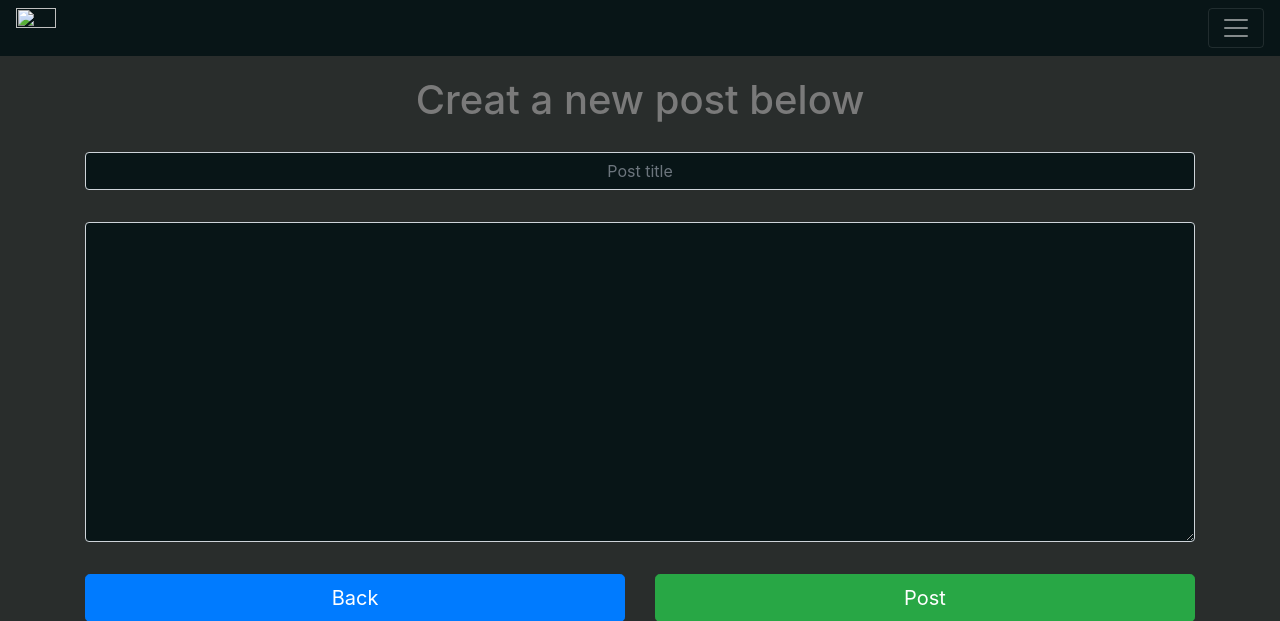
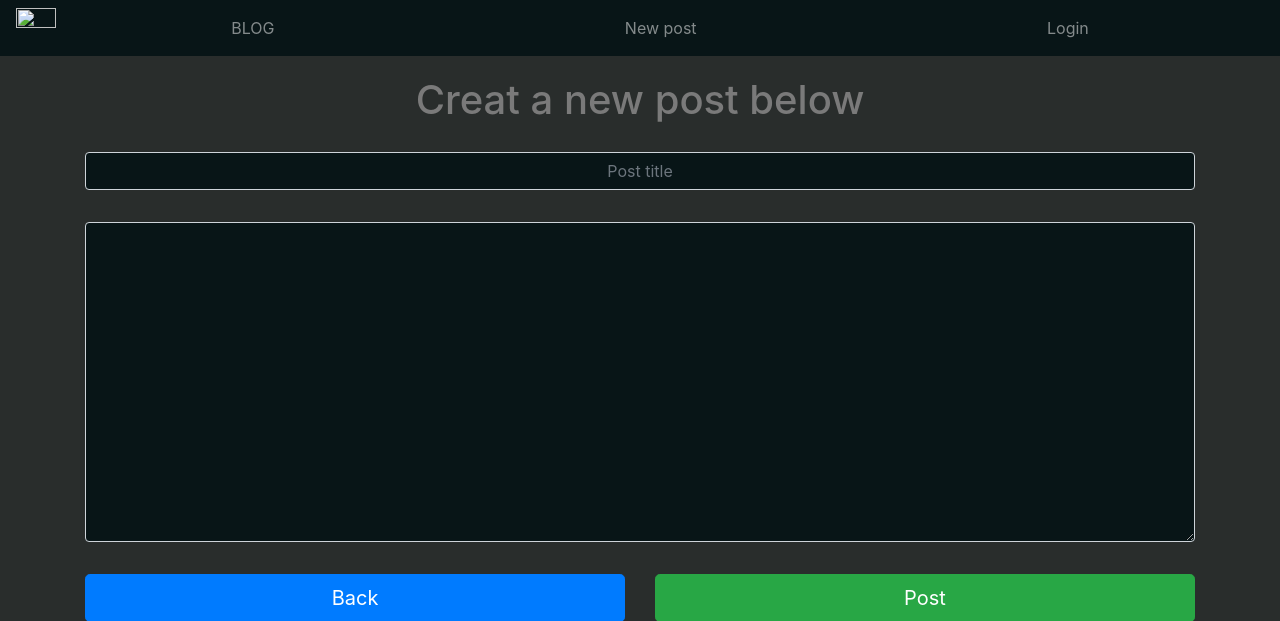
Before and after one commit to a-watkin/flask-mvb, a Flask app: page /posts/new/ in a window 1280 px wide. Shown: the top 621 px of the page. Run offline with Flask 2, Linux system fonts and the light colour scheme; some libraries are stand-ins or nearby versions; some web fonts are replaced.

Commit message:
change navbar to expand

```diff
--- a/templates/base_template.html
+++ b/templates/base_template.html
@@ -61,7 +61,7 @@
     <title>Minimal viable blog</title>
   </head>
 
-  <nav class="navbar navbar-dark">
+  <nav class="navbar navbar-expand-lg navbar-dark">
     <a href="/">
       <img
         class="img-fluid"
@@ -86,7 +86,7 @@
 
     <div class="collapse navbar-collapse text-center" id="navbarText">
       <ul class="navbar-nav nav-fill w-100">
-        <li class="nav-item active">
+        <li class="nav-item">
           <a class="nav-link" href="{{ url_for('posts.get_posts') }}">BLOG</a>
         </li>
 
```
